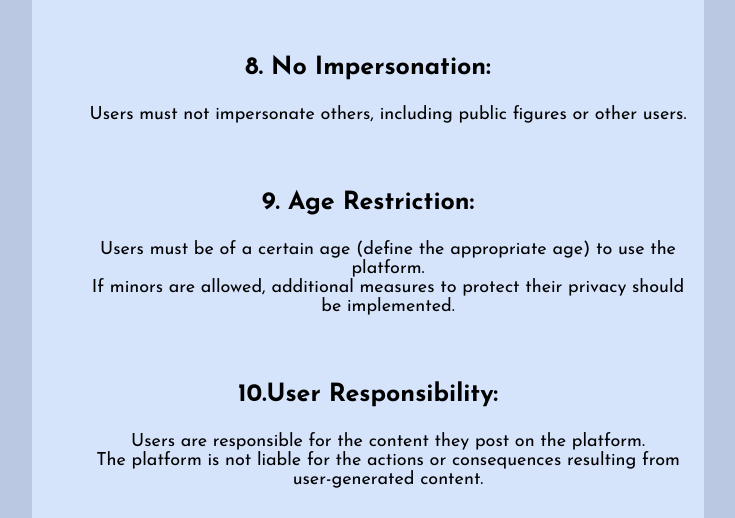
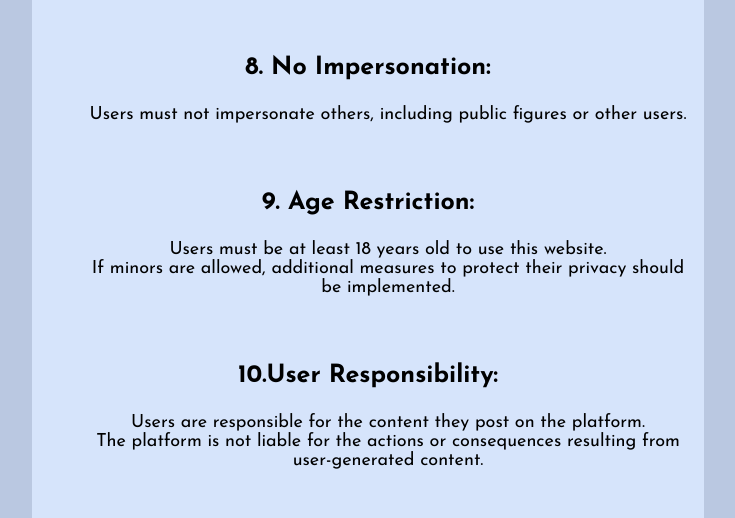
Before and after one commit to haemuucia/fessme, a PHP site: page /rnr.php in a window 1280 px wide. Shown: the part 1402-1920 px from the top of the page, without its empty margins (272-1007 px from the left). Run offline with PHP 8.4, Linux system fonts and the light colour scheme; the visitor is signed in with stand-in values (Sample User, id 1); data that the repository does not hold is empty; a stand-in replaces the project's code that opens the database connection; some libraries are stand-ins or nearby versions; some web fonts are replaced.

Commit message:
Update the rnr in rnr.php
Editing the specific information regarding the Rules and Regulations for the website

```diff
--- a/rnr.php
+++ b/rnr.php
@@ -111,7 +111,7 @@
     <br>
        <p>9. Age Restriction:
         <ul>
-            <li>Users must be of a certain age (define the appropriate age) to use the platform.</li>
+            <li>Users must be at least 18 years old to use this website.</li>
             <li>If minors are allowed, additional measures to protect their privacy should be implemented.</li>
         </ul>
     </p>
```
